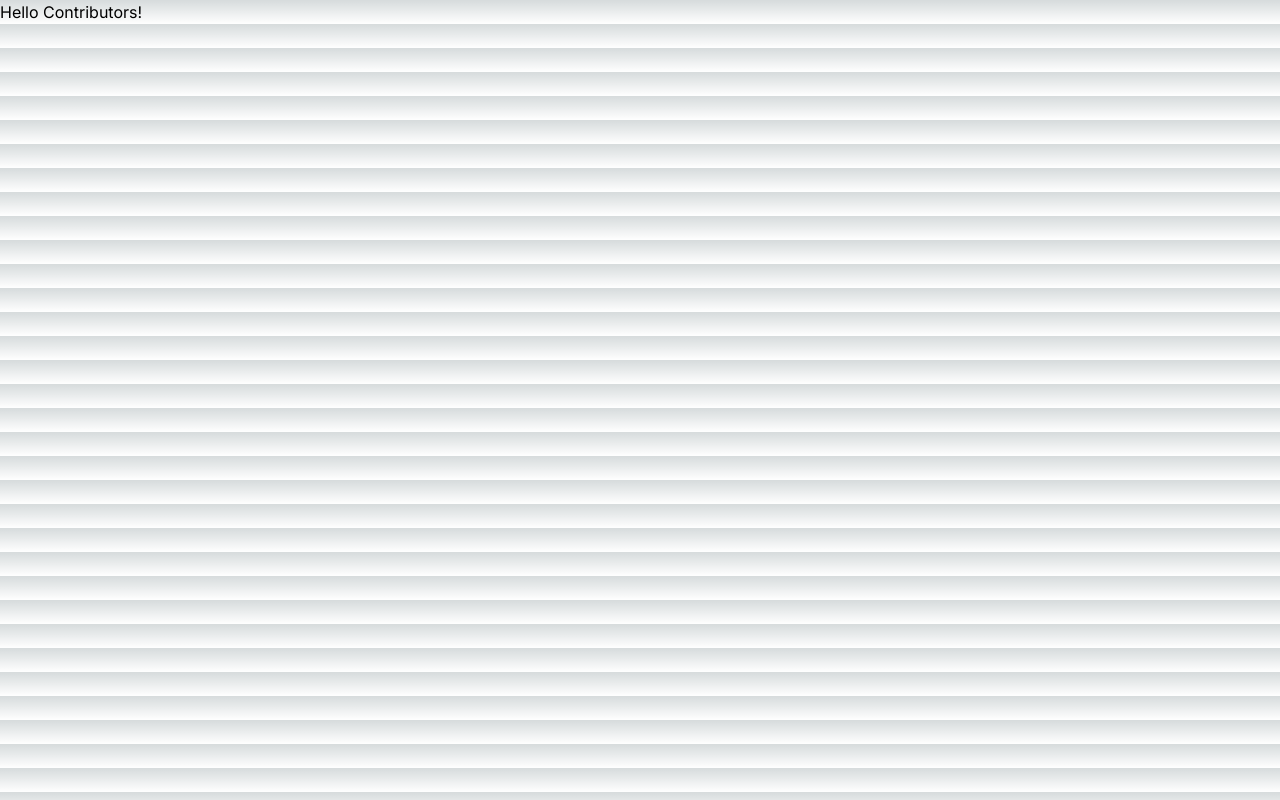
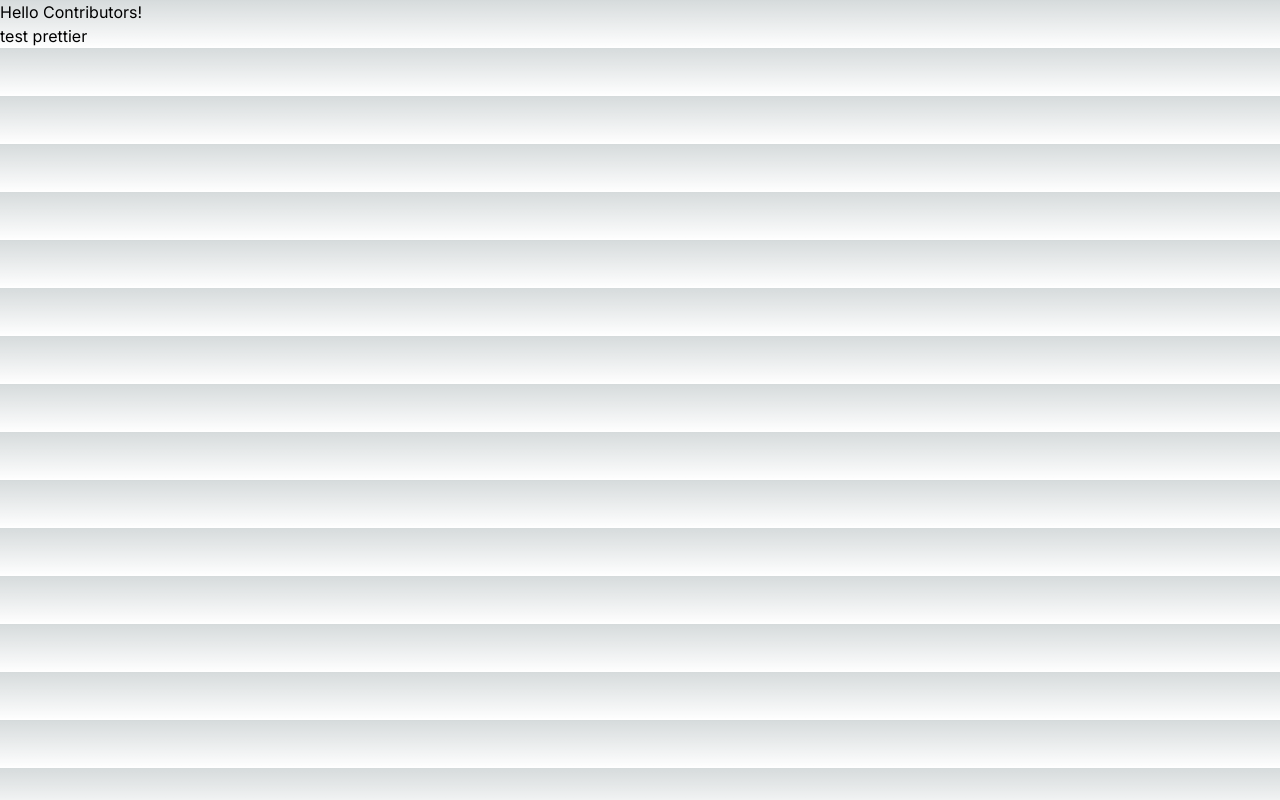
Before and after one commit to tonyjara/codefleet-website, a Next.js app: page / in a window 1280 px wide. Built offline with nearby package versions, Linux system fonts and the light colour scheme.

Commit message:
Update page.tsx

```diff
--- a/src/app/page.tsx
+++ b/src/app/page.tsx
@@ -3,6 +3,7 @@ export default function Home() {
     <main className="">
       <div>
         <h1>Hello Contributors!</h1>
+        <h2>test prettier</h2>
       </div>
     </main>
   );
```
